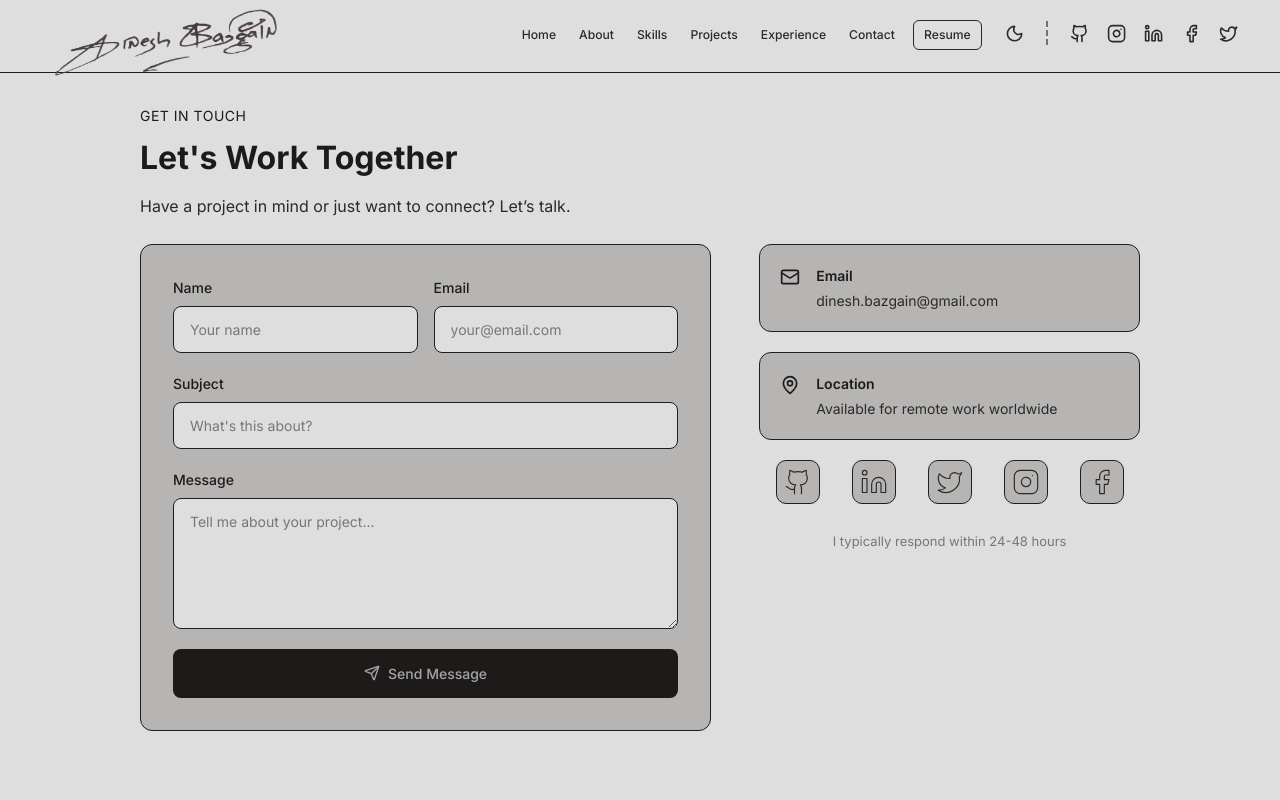
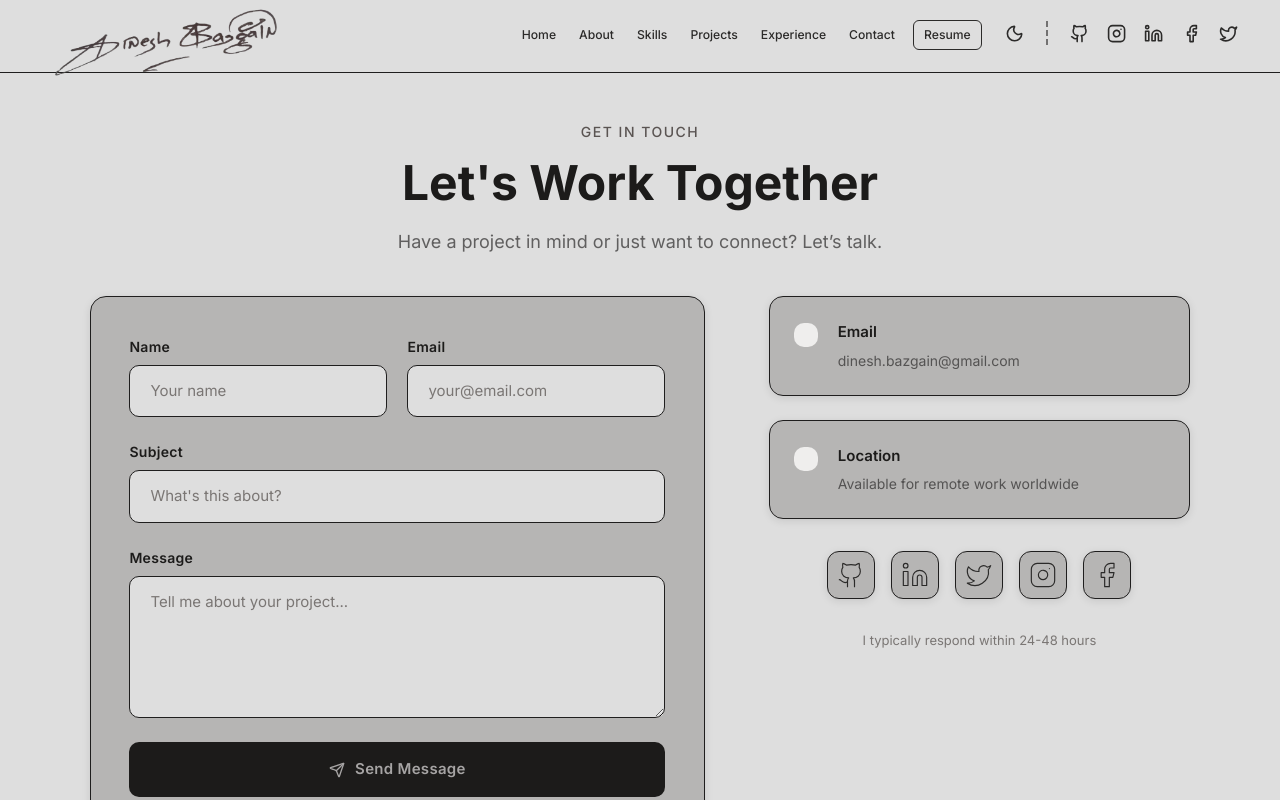
Before and after one commit to dinesh-bazgain/Portfolio, a Next.js app: page /contact in a window 1280 px wide. Built offline with nearby package versions, Linux system fonts and the light colour scheme; a web font is replaced by a local one.

Commit message:
fix(contact): enhance layout and styling for improved user experience

```diff
--- a/src/app/contact/contact.css
+++ b/src/app/contact/contact.css
@@ -1,9 +1,10 @@
 .contact-main {
-  /* min-height: 100vh; */
-  padding: clamp(1.5rem, 3vw, 2rem) clamp(1.5rem, 4vw, 4rem);
-  padding-bottom: 0;
+  margin: 0 clamp(1.5rem, 4vw, 4rem);
+  padding: clamp(2rem, 4vw, 3rem) 0;
   display: flex;
   flex-direction: column;
+  justify-content: center;
+  align-items: center;
   animation: fadeInPage 0.5s ease forwards;
 }
 
@@ -19,20 +20,21 @@
 }
 
 .contact-section {
-  flex: 1;
+  width: 100%;
+  max-width: 1100px;
   display: flex;
-  align-items: flex-start;
+  flex-direction: column;
+  align-items: center;
 }
 
 .contact-container {
   width: 100%;
-  max-width: 1000px;
-  margin: 0 auto;
 }
 
 /* Header */
 .contact-header {
-  margin-bottom: 1.5rem;
+  text-align: center;
+  margin-bottom: 2.5rem;
   animation: fadeInUp 0.5s ease 0.1s forwards;
   opacity: 0;
 }
@@ -50,32 +52,36 @@
 
 .contact-greeting {
   font-size: clamp(12px, 2vw, 14px);
-  color: var(--primary);
+  color: var(--accent);
   display: block;
-  margin-bottom: 8px;
-  letter-spacing: 0.5px;
+  margin-bottom: 12px;
+  letter-spacing: 1.5px;
   text-transform: uppercase;
+  font-weight: 500;
 }
 
 .contact-title {
-  font-size: clamp(1.5rem, 5vw, 2rem);
+  font-size: clamp(2rem, 5vw, 3rem);
   font-weight: 700;
   color: var(--primary);
-  margin: 0 0 12px 0;
+  margin: 0 0 16px 0;
+  line-height: 1.2;
 }
 
 .contact-subtitle {
-  font-size: clamp(14px, 2vw, 16px);
-  color: var(--foreground);
+  font-size: clamp(14px, 2vw, 18px);
+  color: var(--text-secondary);
   margin: 0;
   line-height: 1.6;
+  max-width: 500px;
+  margin: 0 auto;
 }
 
 /* Content Layout */
 .contact-content {
   display: grid;
-  grid-template-columns: 1.5fr 1fr;
-  gap: clamp(1.5rem, 4vw, 3rem);
+  grid-template-columns: 1.4fr 1fr;
+  gap: clamp(2rem, 5vw, 4rem);
   align-items: start;
 }
 
@@ -83,22 +89,29 @@
 .contact-form-wrapper {
   background: var(--card);
   border: 1px solid var(--border);
-  border-radius: 12px;
-  padding: clamp(1.25rem, 3vw, 2rem);
+  border-radius: 16px;
+  padding: clamp(1.5rem, 3vw, 2.5rem);
   animation: fadeInUp 0.5s ease 0.15s forwards;
   opacity: 0;
+  box-shadow: var(--shadow);
+  transition: all 0.3s ease;
+}
+
+.contact-form-wrapper:hover {
+  box-shadow: var(--shadow-lg);
+  transform: translateY(-2px);
 }
 
 .contact-form {
   display: flex;
   flex-direction: column;
-  gap: 1.25rem;
+  gap: 1.5rem;
 }
 
 .form-row {
   display: grid;
   grid-template-columns: 1fr 1fr;
-  gap: 1rem;
+  gap: 1.25rem;
 }
 
 .form-group {
@@ -109,19 +122,20 @@
 
 .form-group label {
   font-size: 14px;
-  font-weight: 500;
+  font-weight: 600;
   color: var(--primary);
+  letter-spacing: 0.3px;
 }
 
 .form-group input,
 .form-group textarea {
-  padding: 0.75rem 1rem;
-  font-size: 14px;
+  padding: 0.875rem 1.25rem;
+  font-size: 15px;
   background: var(--background);
   border: 1px solid var(--border);
-  border-radius: 8px;
+  border-radius: 10px;
   color: var(--primary);
-  transition: all 0.2s ease;
+  transition: all 0.25s ease;
   font-family: inherit;
 }
 
@@ -133,13 +147,14 @@
 .form-group input:focus,
 .form-group textarea:focus {
   outline: none;
-  border-color: var(--primary);
-  box-shadow: 0 0 0 2px var(--glass-border);
+  border-color: var(--accent);
+  box-shadow: 0 0 0 3px var(--glass-border);
+  background: var(--card);
 }
 
 .form-group textarea {
   resize: vertical;
-  min-height: 120px;
+  min-height: 140px;
 }
 
 /* Submit Button */
@@ -147,28 +162,30 @@
   display: inline-flex;
   align-items: center;
   justify-content: center;
-  gap: 8px;
-  padding: 0.875rem 1.5rem;
-  font-size: 14px;
-  font-weight: 500;
+  gap: 10px;
+  padding: 1rem 2rem;
+  font-size: 15px;
+  font-weight: 600;
   background: var(--primary);
   color: var(--primary-foreground);
   border: none;
-  border-radius: 8px;
+  border-radius: 10px;
   cursor: pointer;
-  transition: all 0.2s ease;
+  transition: all 0.25s ease;
+  letter-spacing: 0.3px;
 }
 
 .btn-submit:hover {
   opacity: 0.9;
-  transform: translateY(-1px);
+  transform: translateY(-2px);
+  box-shadow: 0 4px 12px rgba(0, 0, 0, 0.15);
 }
 
 /* Contact Info */
 .contact-info {
   display: flex;
   flex-direction: column;
-  gap: 1.25rem;
+  gap: 1.5rem;
   animation: fadeInUp 0.5s ease 0.2s forwards;
   opacity: 0;
 }
@@ -176,13 +193,14 @@
 .info-card {
   display: flex;
   align-items: flex-start;
-  gap: 1rem;
-  padding: clamp(1rem, 2vw, 1.25rem);
+  gap: 1.25rem;
+  padding: clamp(1.25rem, 2.5vw, 1.5rem);
   background: var(--card);
   border: 1px solid var(--border);
-  border-radius: 12px;
+  border-radius: 14px;
   transition: all 0.3s ease;
   text-decoration: none;
+  box-shadow: var(--shadow);
 }
 
 .info-card.clickable {
@@ -190,25 +208,28 @@
 }
 
 .info-card:hover {
-  transform: translateY(-2px);
-  box-shadow: var(--shadow);
+  transform: translateY(-4px);
+  box-shadow: var(--shadow-lg);
   border-color: var(--accent);
 }
 
 .info-icon {
-  color: var(--primary);
+  color: var(--accent);
   flex-shrink: 0;
   margin-top: 2px;
+  padding: 0.75rem;
+  background: var(--muted);
+  border-radius: 10px;
 }
 
 .info-content {
   display: flex;
   flex-direction: column;
-  gap: 4px;
+  gap: 6px;
 }
 
 .info-content h3 {
-  font-size: 14px;
+  font-size: 15px;
   font-weight: 600;
   color: var(--primary);
   margin: 0;
@@ -217,7 +238,7 @@
 .info-content a,
 .info-content span {
   font-size: 14px;
-  color: var(--foreground);
+  color: var(--text-secondary);
   text-decoration: none;
   transition: color 0.2s ease;
 }
@@ -229,27 +250,31 @@
 /* Social Links */
 .social-links {
   display: flex;
-  gap: 2rem;
+  gap: 1rem;
   justify-content: center;
+  flex-wrap: wrap;
+  margin-top: 0.5rem;
 }
 
 .social-link {
   display: flex;
   align-items: center;
   justify-content: center;
-  width: 44px;
-  height: 44px;
+  width: 48px;
+  height: 48px;
   border: 1px solid var(--border);
-  border-radius: 10px;
+  border-radius: 12px;
   color: var(--foreground);
   background: var(--card);
-  transition: all 0.2s ease;
+  transition: all 0.25s ease;
+  box-shadow: var(--shadow);
 }
 
 .social-link:hover {
   color: var(--primary);
-  border-color: var(--primary);
-  transform: translateY(-2px);
+  border-color: var(--accent);
+  transform: translateY(-3px);
+  box-shadow: var(--shadow-lg);
 }
 
 /* Response Note */
@@ -265,35 +290,37 @@
 /* Responsive */
 @media (max-width: 900px) {
   .contact-main {
-    padding: 2rem;
-    padding-bottom: 100px;
+    margin: 0 1.5rem;
+    padding: 2rem 0;
   }
 
   .contact-content {
     grid-template-columns: 1fr;
-    gap: 2rem;
+    gap: 2.5rem;
   }
 
   .contact-info {
     order: -1;
     flex-direction: row;
     flex-wrap: wrap;
+    justify-content: center;
   }
 
   .info-card {
     flex: 1;
-    min-width: 200px;
+    min-width: 250px;
+    max-width: 350px;
   }
 }
 
 @media (max-width: 600px) {
   .contact-main {
-    padding: 1.5rem;
-    padding-bottom: 100px;
+    margin: 0 1rem;
+    padding: 1.5rem 0;
   }
 
   .contact-title {
-    font-size: 26px;
+    font-size: 1.75rem;
   }
 
   .form-row {
@@ -306,10 +333,20 @@
 
   .info-card {
     min-width: 100%;
+    max-width: 100%;
   }
 
   .contact-info {
     flex-direction: column;
+  }
+
+  .social-links {
+    gap: 0.75rem;
+  }
+
+  .social-link {
+    width: 44px;
+    height: 44px;
   }
 }
 
```
